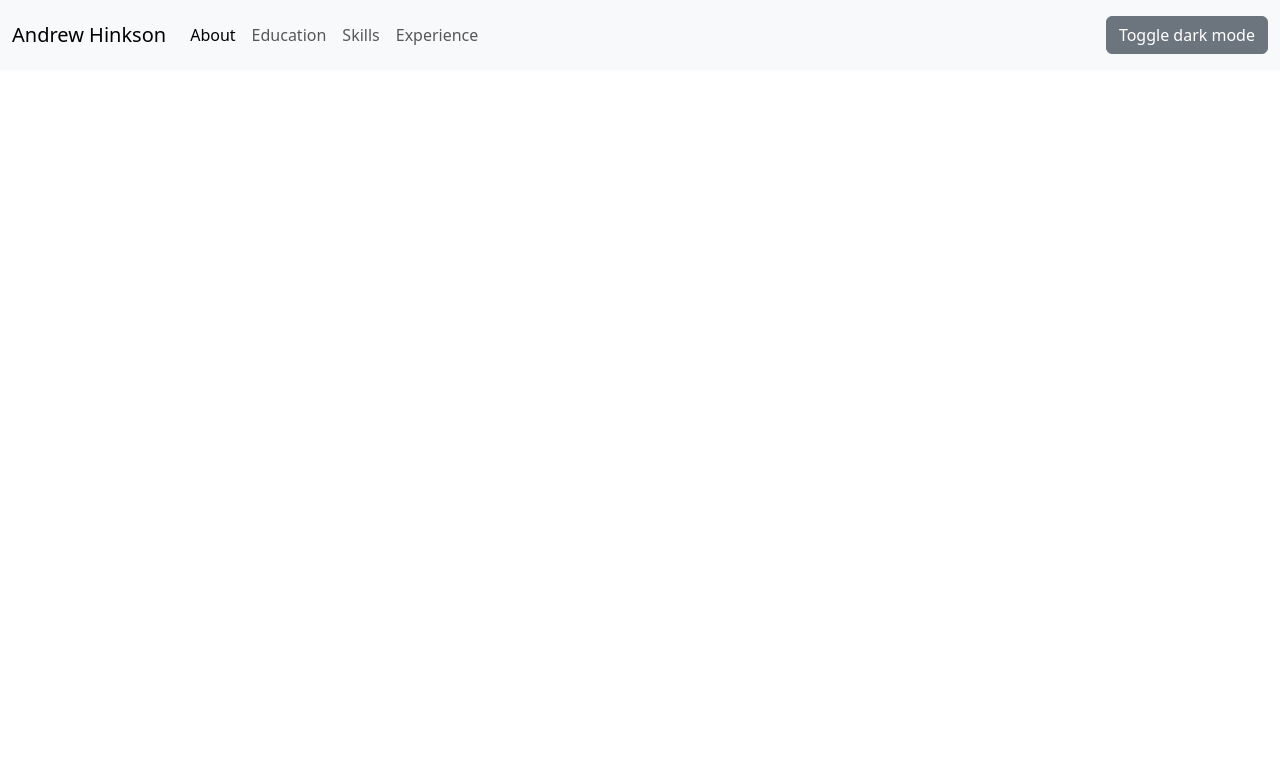
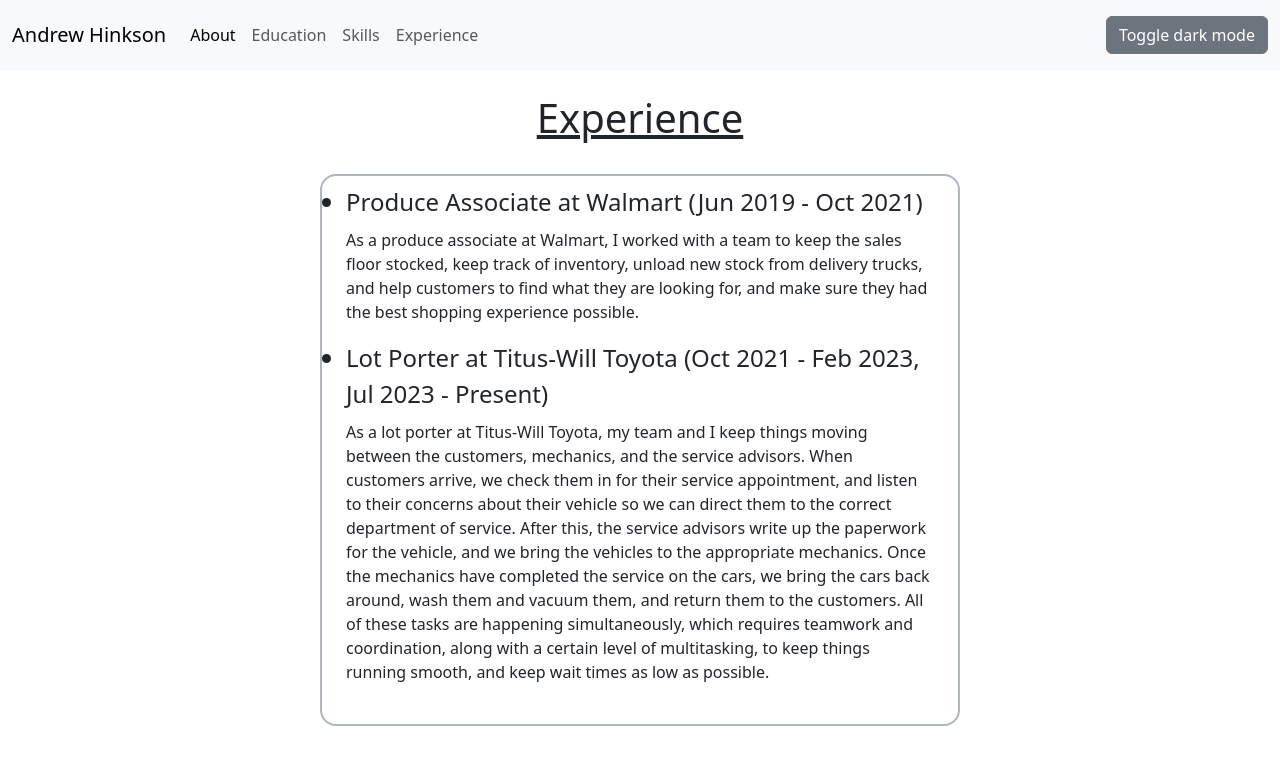
Before and after one commit to ahinkson0342/resume, a plain HTML site: page experience.html in a window 1280 px wide. Drawn offline with nearby package versions, Linux system fonts and the light colour scheme.

Commit message:
added content and formatted education and skills pages

```diff
--- a/experience.html
+++ b/experience.html
@@ -35,6 +35,24 @@
             </div>
         </div>
     </nav>
+    <h1 class="text-center p-4 text-decoration-underline">Experience</h1>
+    <div class="h-100 d-flex align-items-center justify-content-center">
+        <ul class="pt-2 col-6 align-items-center p-4 border rounded-4 border-dark-subtle border-2">
+            <li class="fs-4">Produce Associate at Walmart (Jun 2019 - Oct 2021)</li>
+            <p class="w-100 pt-2 col-6  align-items-center">As a produce associate at Walmart, I worked with a team to
+            keep the sales floor stocked, keep track of inventory, unload new stock from delivery trucks, and help
+            customers to find what they are looking for, and make sure they had the best shopping experience possible.</p>
+            <li class="fs-4 ">Lot Porter at Titus-Will Toyota (Oct 2021 - Feb 2023, Jul 2023 - Present)</li>
+            <p class="w-100 pt-2 col-6  align-items-center">As a lot porter at Titus-Will Toyota, my team and I keep
+            things moving between the customers, mechanics, and the service advisors. When customers arrive, we check
+            them in for their service appointment, and listen to their concerns about their vehicle so we can direct
+            them to the correct department of service. After this, the service advisors write up the paperwork for the
+            vehicle, and we bring the vehicles to the appropriate mechanics. Once the mechanics have completed the
+            service on the cars, we bring the cars back around, wash them and vacuum them, and return them to the
+            customers. All of these tasks are happening simultaneously, which requires teamwork and coordination, along
+            with a certain level of multitasking, to keep things running smooth, and keep wait times as low as possible.</p>
+        </ul>
+    </div>
     <script src="script.js"></script>
     <script src="https://cdn.jsdelivr.net/npm/bootstrap@5.3.2/dist/js/bootstrap.bundle.min.js" integrity=
             "sha384-C6RzsynM9kWDrMNeT87bh95OGNyZPhcTNXj1NW7RuBCsyN/o0jlpcV8Qyq46cDfL" crossorigin="anonymous"></script>
```
